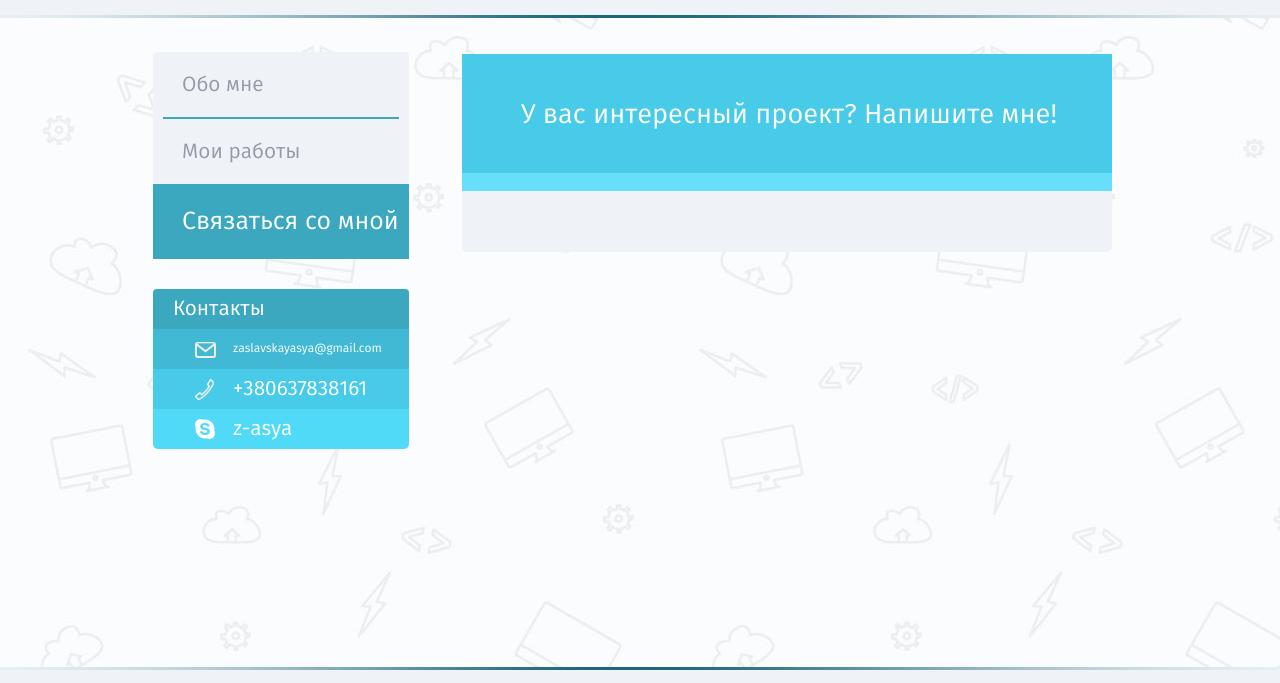
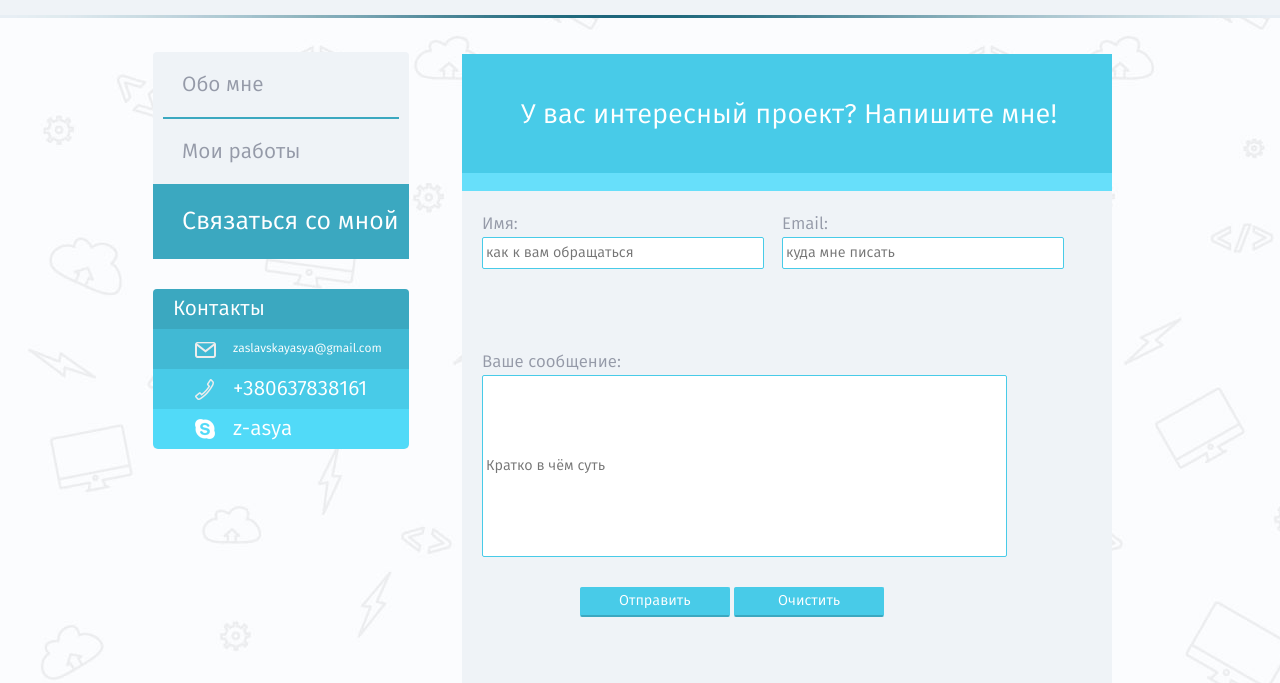
Before and after one commit to zaslavskaya/HomeW1, a website: page app/contact_asya.html in a window 1280 px wide. Shown: the part 105-788 px from the top of the page. Drawn offline with Linux system fonts and the light colour scheme.

Commit message:
contacts page

```diff
--- a/app/contact_asya.html
+++ b/app/contact_asya.html
@@ -14,12 +14,10 @@
     <link rel="shortcut icon" href="img/favicon.ico" type="image/x-icon">
     <link rel="icon" href="img/favicon.ico" type="image/x-icon">
     <!-- CSS CSS -->
-
     <link rel="stylesheet" type="text/css" href="bower/normalize.css/normalize.css">
     <link rel="stylesheet" type="text/css" href="css/style.css">
     <link rel="stylesheet" type="text/css" href="css/media.css">
     <link rel="stylesheet" type="text/css" href="css/contact.css">
-
     <!-- JS-->
     <script type="text/javascript" src="bower/modernizr/modernizr.js"></script>
 </head>
@@ -62,7 +60,7 @@
                 <ul class="site_nav" id="hidden_menu">
                     <li class="site_nav_pt first"><a class="nav_line" href="index.html">Обо мне</a></li>
                     <li class="site_nav_pt"><a class="nav_line" href="work_asya.html">Мои работы</a></li>
-                     <li class="site_nav_pt site_nav_active"><a  href="contact_asya.html">Связаться со мной</a></li>
+                    <li class="site_nav_pt site_nav_active"><a href="contact_asya.html">Связаться со мной</a></li>
                 </ul>
                 <!-- SITE NAVIGATION  END-->
                 <!-- CONTACTS -->
@@ -78,31 +76,51 @@
             <section class="change_content">
                 <!-- MAIN INFORMATION -->
                 <article class="info_box">
-                    <div class="info_box_cotact_head"> <h4 class="info_boxes_name contact_name">У вас интересный проект? Напишите мне!</h4></div>
+                    <div class="info_box_cotact_head">
+                        <h4 class="info_boxes_name contact_name titles_style">У вас интересный проект? Напишите мне!</h4></div>
                     <div class="cf info_about_wrap ">
+
+                     <form class="contact_form cf">
+
+                         <div class="name_mail_left">
+                              <label for="resp_name">Имя:</label>
+                              <input  name="resp_name" type="mail" placeholder="как к вам обращаться"/>
+                          </div>
+
+                          <div  class="name_mail_right">
+                              <label for="e-mail">Email:</label>
+                              <input  name="e-mail" type="text" placeholder="куда мне писать"/>
+                          </div>
+
+
+                          <div class="message_down">
+                            <label for="call_back">Ваше сообщение:</label>
+                            <input  name="call_back textarea" type="textarea" placeholder="Кратко в чём суть"/>
+                          </div>
+
+                             <div class="submit_buttons">
+                              <input class="buttons" type="submit" value="Отправить" />
+                               <input class="buttons" type="submit" value="Очистить" />
+                            </div>
+
+                     </form>
 
                     </div>
                 </article>
                 <!-- MAIN INFORMATION END -->
-
-
             </section>
         </section>
         <!-- CONTENT all_content END-->
     </div>
     <!--  FOOTER -->
-
     <div class="footer_img_wrap">
         <a class="lock_image" href="work_asya.html"></a>
     </div>
-
     <footer class="page_footer">
         <div class="footer_content cf">
-
             <p class="footer_text">© 2015. Это мой сайт, не копируйте и не воруйте егоj.</p>
         </div>
     </footer>
-
     <!--  FOOTER END -->
     <script type="text/javascript">
     document.getElementById('menu_active').onclick = function() {
@@ -113,7 +131,6 @@
         mu.style.display = "block";
     };
     </script>
-
     <script type="text/javascript">
     </script>
 </body>
--- a/app/css/contact.css
+++ b/app/css/contact.css
@@ -9,3 +9,84 @@
 	font-size: 1.7em;
 	  padding: 40px 0px 0px 59px;
 }
+
+
+.name_mail_left {
+	display: inline-block;
+    float: left;
+    width: 200px;
+
+}
+
+.name_mail_right{
+	display: inline-block;
+  float: right;
+   width: 200px;
+
+}
+.message_down {
+	display: inline-block;
+	margin-top: 70px;
+	width: 100%;
+
+}
+.contact_form {
+	width: 500px;
+
+}
+.contact_form form {
+	width: 500px;
+
+}
+.contact_form label {
+
+height:26px;
+ font-family: 'firasans-book', arial, sans-serif;
+ font-size: 1.05em;
+color: #959aa8;
+display:inline-block;
+vertical-align:top;
+*display:inline;
+*zoom:1;
+}
+.contact_form input {
+	display: inline-block;
+  margin-bottom: 10px;
+  padding: 0 3px;
+  width: 274px;
+  height: 30px;
+   font-family: 'firasans-book', arial, sans-serif;
+ font-size: 0.9em;
+ color: #48cbe8;
+  border: 1px solid #48cbe8;
+  border-radius: 2px;
+  line-height: 25px;
+}
+
+.contact_form input[type=submit] {
+
+  display: inline-block;
+    color: #fff;
+    width: 150px;
+  background-color: #48cbe8;
+  border-bottom: 2px solid #3ba8c0;
+  position: relative;
+  cursor: pointer;
+  behavior: url(PIE.htc);
+}
+.contact_form input[type=textarea]{
+	padding-right: 20px;
+    cols: 40;
+    rows: 20;
+	height: 180px;
+	width: 100%;
+}
+
+.submit_buttons {
+	margin: 20px auto;
+	text-align: center;
+}
+
+.contact_form input[type=submit]:hover {
+   color:#ccc;
+}
--- a/app/css/style.css
+++ b/app/css/style.css
@@ -77,6 +77,26 @@ body {
     height: 100%;
     min-width: 970px;
 }
+
+/*общие стили для кнопок*/
+.buttons {
+   padding: 3px 10px;
+   text-align: center;
+     border: 0;
+  -moz-border-radius: 3px;
+  -webkit-border-radius: 3px;
+  border-radius: 3px;
+  font-family: 'firasans-book', arial, sans-serif;
+  color: #fff;
+  border-bottom: 2px solid #ccc;
+}
+
+.titles_style {
+   color: #3ba8c0;
+    font-family: 'firasans-book' , arial, sans-serif;
+
+}
+
 /* HEADER page TOP HEADER  */
 
 .header_wrap {
```
Also changed, not shown: app/css/my_work.css (+2 -12 lines), app/index.html (+3 -3 lines), app/work_asya.html (+2 -2 lines). Lines whose indentation alone changed are shown as unchanged.
